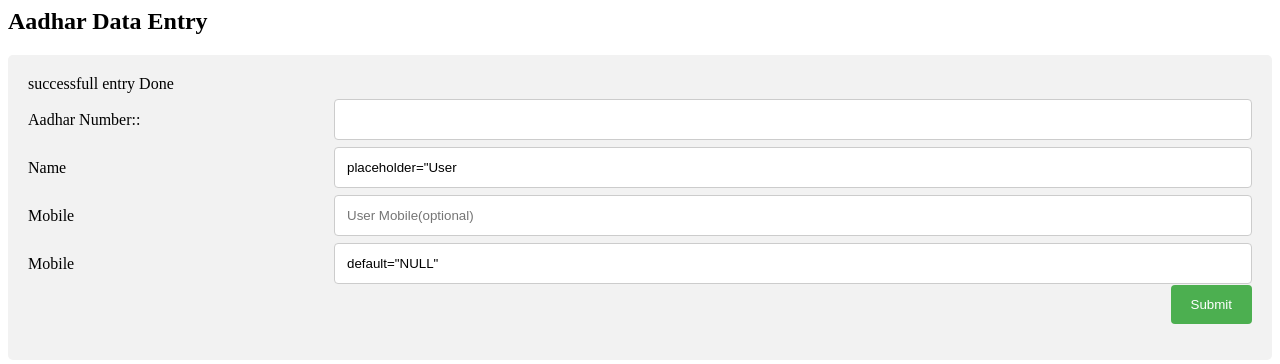
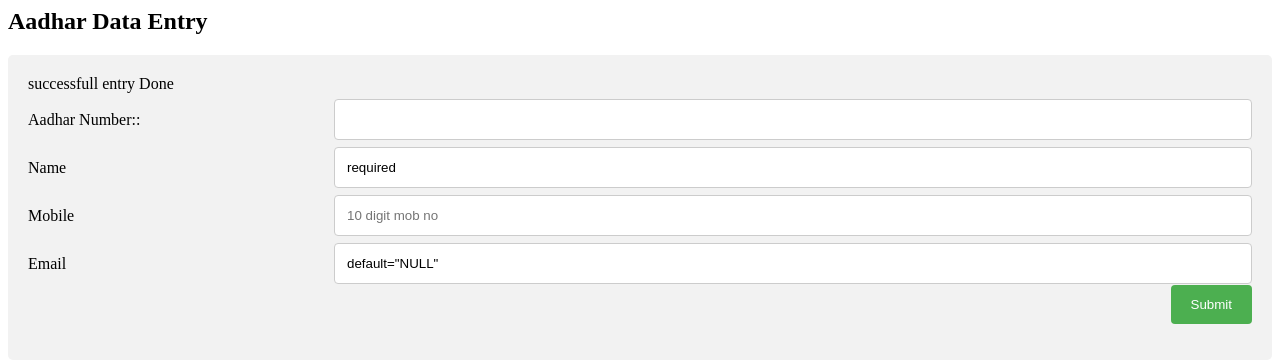
Before and after one commit to manishkumar212111/CodeChamp, a Flask app: page /aadhar in a window 1280 px wide. Shown: the top 364 px of the page. Run offline with Flask 2, Linux system fonts and the light colour scheme.

Commit message:
first commit

```diff
--- a/microservices/app/src/templates/aadhar.html
+++ b/microservices/app/src/templates/aadhar.html
@@ -90,7 +90,7 @@ input[type=submit]:hover {
         <label for="lname">Name</label>
       </div>
       <div class="col-75">
-        <input type="text" id="lname" name="name" value={{name}} placeholder="User name.." required>
+        <input type="text" id="lname" name="name" value={{name}} required>
       </div>
     </div>
     <div class="row">
@@ -98,16 +98,16 @@ input[type=submit]:hover {
         <label for="country">Mobile</label>
       </div>
       <div class="col-75">
-       <input type="number" id="country" name="mobile" value={{mobile}} default="NULL" placeholder="User Mobile(optional)" >
+       <input type="number" id="country" name="mobile" value={{mobile}} default="NULL" placeholder="10 digit mob no">
 
       </div>
     </div>
     <div class="row">
       <div class="col-25">
-        <label for="count">Mobile</label>
+        <label for="count">Email</label>
       </div>
       <div class="col-75">
-       <input type="email" id="count" name="email" value={{email}} default="NULL"  placeholder="User Email(optional)">
+       <input type="email" id="count" name="email" value={{email}} default="NULL" >
 
       </div>
     </div>
```
